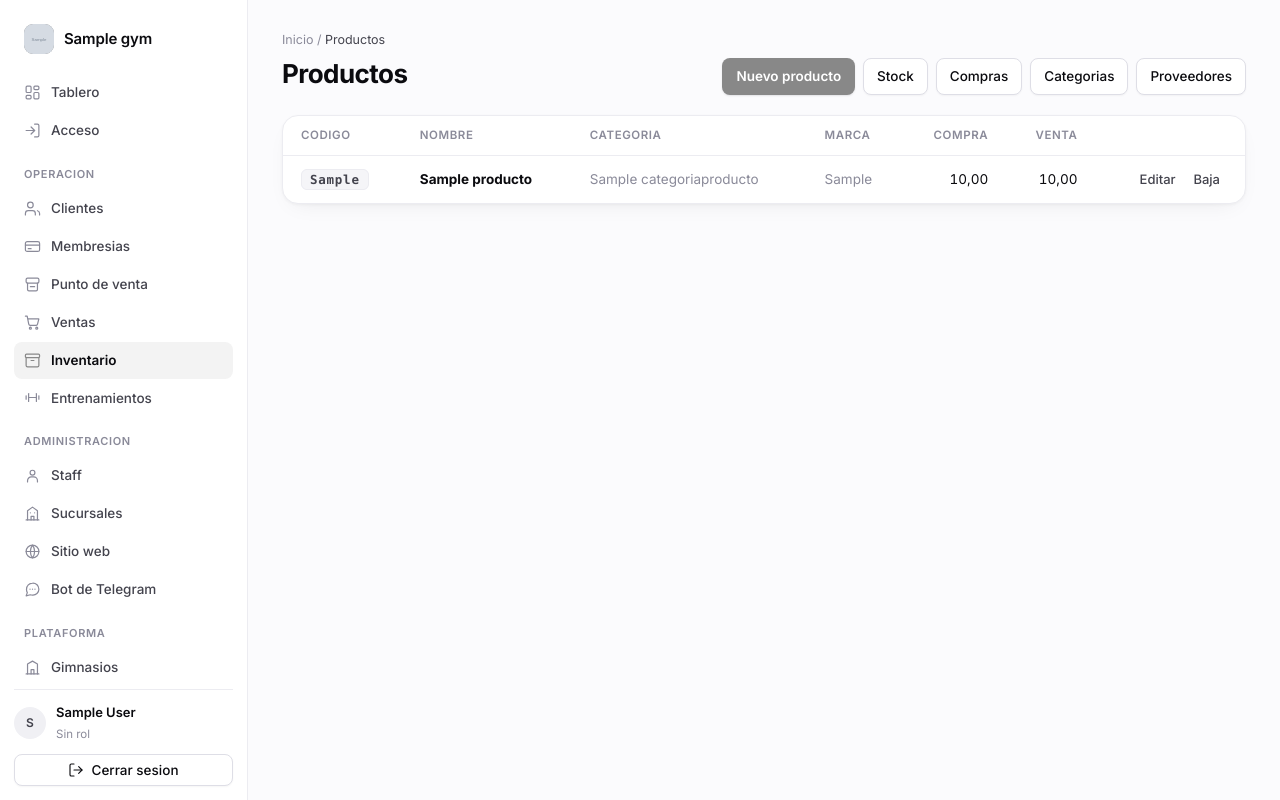
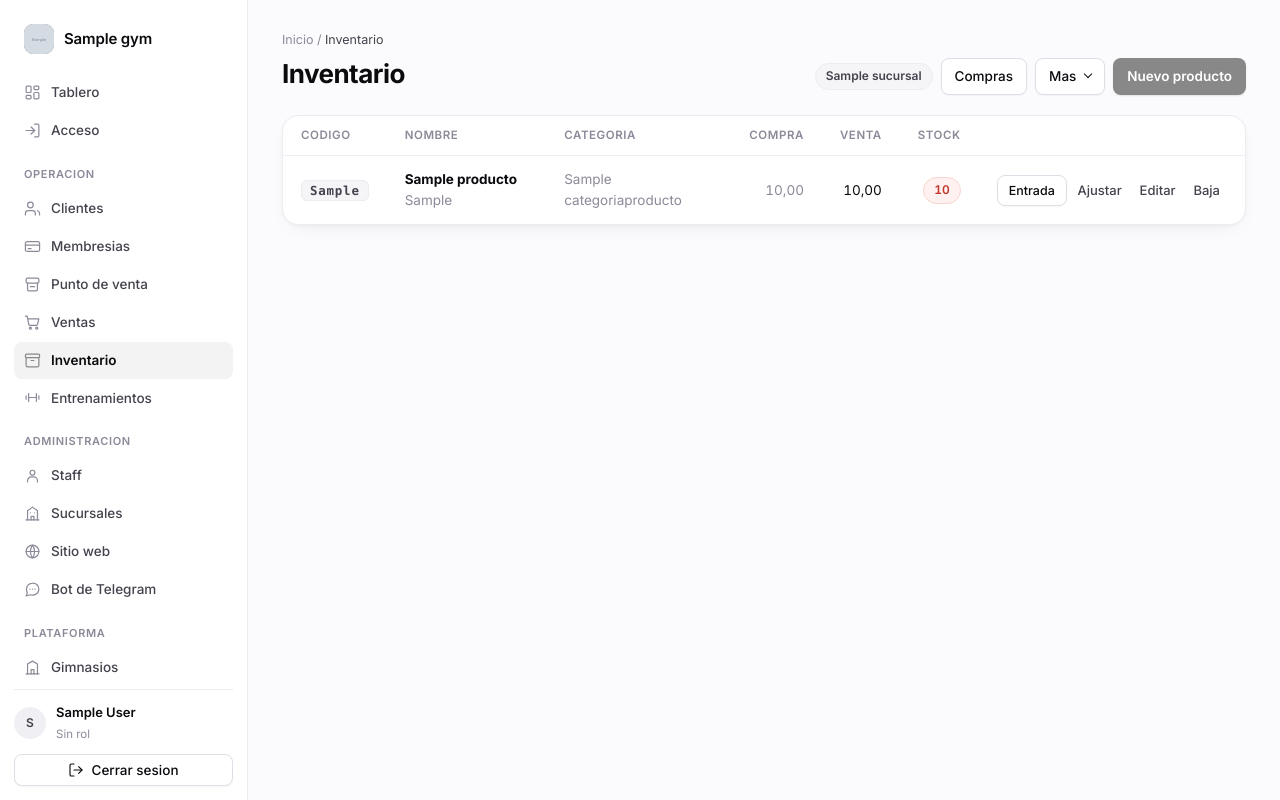
Before and after one commit to Sebas246-droid/django_gym, a Django app: page /inventario/productos/ in a window 1280 px wide. Run offline with Django 5.2, Linux system fonts and the light colour scheme; a user stored in the database is signed in; tables that the repository leaves empty hold one stand-in row (values such as "Sample post"); grey boxes marked "Sample" are stand-in pictures.

Commit message:
Inventario: una sola pantalla y la entrada de mercancia en un paso
Los datos decian lo que estaba pasando: 8 productos y 8 filas de stock, pero
cero compras y cero proveedores. Reabastecer costaba cuatro pasos por la
pantalla de compras, mientras que Ajustar cambiaba la existencia en uno. Con un
camino de cuatro pasos y otro de uno para lo mismo, se usa el de uno, y ese no
deja rastro del costo.

Ahora cada producto tiene Entrada: pide cuantas y a que costo, y levanta la
compra confirmada por detras. La misma idea que ya funciono con el alta. La
compra de varias lineas sigue existiendo para un pedido grande.

Productos y Stock eran la misma lista partida en dos, y nadie quiere ver un
producto sin saber cuantos le quedan. Quedan fusionadas, con selector de
sucursal y el stock en rojo cuando esta bajo el minimo. Una sucursal que no
exista o sea de otro gimnasio cae a la propia, en vez de dejar la pantalla sin
existencias.

De cinco botones arriba quedan tres: categorias y proveedores se configuran una
vez, asi que bajan a un menu. Es un <details>, sin JavaScript.

La logica de la entrada vive en Compra.registrar_entrada, que usan las dos
pantallas en vez de repetirla.

Se agregan las primeras pruebas del inventario: doce, que cubren la entrada
(stock, compra asentada, costo por omision y propio, acumulacion, aislamiento
entre gimnasios) y la pantalla unica.

Co-Authored-By: Claude Opus 5 <noreply@anthropic.com>

```diff
--- a/inventario/urls.py
+++ b/inventario/urls.py
@@ -21,6 +21,11 @@ urlpatterns = [
     path('productos/', views.ProductoListView.as_view(), name='producto_list'),
     path('productos/nuevo/', views.ProductoCreateView.as_view(), name='producto_create'),
     path(
+        'productos/<int:pk>/entrada/',
+        views.EntradaProductoView.as_view(),
+        name='producto_entrada',
+    ),
+    path(
         'productos/<int:pk>/editar/',
         views.ProductoUpdateView.as_view(),
         name='producto_update',
@@ -31,7 +36,6 @@ urlpatterns = [
         name='producto_delete',
     ),
 
-    path('stock/', views.InventarioListView.as_view(), name='inventario_list'),
     path(
         'stock/<int:pk>/ajustar/',
         views.InventarioUpdateView.as_view(),
--- a/inventario/views.py
+++ b/inventario/views.py
@@ -2,13 +2,21 @@ from django.contrib import messages
 from django.db import transaction
 from django.shortcuts import get_object_or_404, redirect
 from django.urls import reverse_lazy
-from django.views.generic import CreateView, DetailView, ListView, UpdateView, View
+from django.views.generic import (
+    CreateView,
+    DetailView,
+    FormView,
+    ListView,
+    UpdateView,
+    View,
+)
 
 from core.mixins import GymFormMixin, GymQuerysetMixin, GymRequiredMixin, SoftDeleteView
 from inventario.forms import (
     CategoriaProductoForm,
     CompraDetalleForm,
     CompraForm,
+    EntradaForm,
     InventarioSucursalForm,
     ProductoAltaForm,
     ProductoForm,
@@ -58,6 +66,11 @@ class CategoriaDeleteView(SoftDeleteView):
 
 
 class ProductoListView(GymQuerysetMixin, ListView):
+    """
+    El catalogo con sus existencias. Antes eran dos pantallas, y nadie quiere
+    ver un producto sin saber cuantos le quedan.
+    """
+
     model = Producto
     template_name = 'inventario/producto_list.html'
     context_object_name = 'productos'
@@ -65,6 +78,89 @@ class ProductoListView(GymQuerysetMixin, ListView):
 
     def get_queryset(self):
         return super().get_queryset().select_related('categoria')
+
+    @property
+    def sucursales(self):
+        return self.gym.sucursales.filter(activo=True).order_by('nombre')
+
+    @property
+    def sucursal(self):
+        """
+        La que se esta viendo. El stock siempre es de una sucursal concreta.
+
+        Una que no exista o sea de otro gimnasio cae a la propia, en vez de
+        dejar la pantalla sin existencias.
+        """
+        pedida = self.request.GET.get('sucursal')
+        if pedida:
+            elegida = self.sucursales.filter(pk=pedida).first()
+            if elegida is not None:
+                return elegida
+        return self.request.user.sucursal or self.sucursales.first()
+
+    def get_context_data(self, **kwargs):
+        ctx = super().get_context_data(**kwargs)
+        sucursal = self.sucursal
+        productos = ctx['productos']
+
+        existencias = {
+            inv.producto_id: inv
+            for inv in InventarioSucursal.objects.filter(
+                sucursal=sucursal, producto__in=productos
+            )
+        }
+        for producto in productos:
+            producto.inventario = existencias.get(producto.pk)
+
+        ctx['sucursales'] = self.sucursales
+        ctx['sucursal'] = sucursal
+        return ctx
+
+
+class EntradaProductoView(GymRequiredMixin, FormView):
+    """
+    Llego mas de algo que ya vendes. Pide cantidad y costo, y deja la compra
+    asentada: asi el stock sube con rastro del dinero, en un solo paso.
+    """
+
+    form_class = EntradaForm
+    template_name = 'core/form.html'
+    success_url = reverse_lazy('inventario:producto_list')
+
+    @property
+    def producto(self):
+        return get_object_or_404(
+            Producto, pk=self.kwargs['pk'], gym=self.gym, activo=True
+        )
+
+    def get_form_kwargs(self):
+        # No es un ModelForm: el gym se pasa a mano, sin GymFormMixin.
+        kwargs = super().get_form_kwargs()
+        kwargs['gym'] = self.gym
+        kwargs['producto'] = self.producto
+        return kwargs
+
+    def get_context_data(self, **kwargs):
+        ctx = super().get_context_data(**kwargs)
+        ctx['titulo'] = f'Entrada de {self.producto.nombre}'
+        return ctx
+
+    def form_valid(self, form):
+        compra = Compra.registrar_entrada(
+            producto=self.producto,
+            sucursal=form.cleaned_data['sucursal'],
+            cantidad=form.cleaned_data['cantidad'],
+            precio=form.cleaned_data.get('precio'),
+            proveedor=form.cleaned_data.get('proveedor'),
+            usuario=self.request.user,
+        )
+        messages.success(
+            self.request,
+            f'Entraron {form.cleaned_data["cantidad"]} de '
+            f'{self.producto.nombre}. Quedan '
+            f'{self.producto.stock_en(compra.sucursal)} en {compra.sucursal}.',
+        )
+        return super().form_valid(form)
 
 
 class ProductoCreateView(GymFormMixin, CreateView):
@@ -81,30 +177,14 @@ class ProductoCreateView(GymFormMixin, CreateView):
         with transaction.atomic():
             respuesta = super().form_valid(form)
             if cantidad:
-                self.compra = self._comprar(
+                self.compra = Compra.registrar_entrada(
                     producto=self.object,
+                    sucursal=form.cleaned_data['sucursal'],
                     cantidad=cantidad,
-                    sucursal=form.cleaned_data['sucursal'],
                     proveedor=form.cleaned_data.get('proveedor'),
+                    usuario=self.request.user,
                 )
         return respuesta
-
-    def _comprar(self, producto, cantidad, sucursal, proveedor):
-        """Deja la entrada asentada como compra confirmada, que es la que mueve stock."""
-        compra = Compra.objects.create(
-            gym=self.gym,
-            sucursal=sucursal,
-            proveedor=proveedor,
-            usuario=self.request.user,
-        )
-        CompraDetalle.objects.create(
-            compra=compra,
-            producto=producto,
-            cantidad=cantidad,
-            precio=producto.precio_compra,
-        )
-        compra.confirmar()
-        return compra
 
     def get_success_url(self):
         compra = getattr(self, 'compra', None)
@@ -132,35 +212,17 @@ class ProductoDeleteView(SoftDeleteView):
 
 
 # --- Stock por sucursal ---------------------------------------------------
-
-
-class InventarioListView(GymRequiredMixin, ListView):
-    model = InventarioSucursal
-    template_name = 'inventario/inventario_list.html'
-    context_object_name = 'inventarios'
-
-    def get_queryset(self):
-        qs = InventarioSucursal.objects.filter(
-            producto__gym=self.gym, producto__activo=True
-        ).select_related('producto', 'sucursal')
-        sucursal_id = self.request.GET.get('sucursal')
-        if sucursal_id:
-            qs = qs.filter(sucursal_id=sucursal_id)
-        return qs
-
-    def get_context_data(self, **kwargs):
-        ctx = super().get_context_data(**kwargs)
-        ctx['sucursales'] = self.gym.sucursales.filter(activo=True)
-        ctx['sucursal_id'] = self.request.GET.get('sucursal', '')
-        return ctx
+#
+# La lista de existencias ya no vive aparte: sale junto al producto en
+# ProductoListView. Aqui solo queda corregir un conteo.
 
 
 class InventarioUpdateView(GymRequiredMixin, UpdateView):
     model = InventarioSucursal
     form_class = InventarioSucursalForm
     template_name = 'core/form.html'
-    success_url = reverse_lazy('inventario:inventario_list')
-    extra_context = {'titulo': 'Ajustar inventario'}
+    success_url = reverse_lazy('inventario:producto_list')
+    extra_context = {'titulo': 'Ajustar existencias'}
 
     def get_queryset(self):
         return InventarioSucursal.objects.filter(producto__gym=self.gym)
--- a/static/css/gympilot.css
+++ b/static/css/gympilot.css
@@ -260,6 +260,42 @@ button { font-family: inherit; }
 
 /* Para las acciones dentro de una fila, donde un boton normal pesa de mas. */
 .btn-mini { padding: 5px 11px; font-size: 12.5px; }
+
+/*
+  Menu para lo que se configura una vez. Es un <details>, asi que abre y cierra
+  sin JavaScript.
+*/
+.o-menu { position: relative; display: inline-block; }
+.o-menu > summary { list-style: none; user-select: none; }
+.o-menu > summary::-webkit-details-marker { display: none; }
+.o-menu > summary::after {
+  content: '';
+  width: 5px; height: 5px;
+  margin-left: 2px;
+  border-right: 1.5px solid currentColor;
+  border-bottom: 1.5px solid currentColor;
+  transform: translateY(-2px) rotate(45deg);
+}
+.o-menu-lista {
+  position: absolute;
+  right: 0;
+  top: calc(100% + 6px);
+  z-index: 20;
+  min-width: 168px;
+  padding: 5px;
+  background: var(--panel);
+  border: 1px solid var(--borde);
+  border-radius: var(--r);
+  box-shadow: var(--sombra-lg);
+}
+.o-menu-lista a {
+  display: block;
+  padding: 8px 11px;
+  border-radius: var(--r-sm);
+  font-size: 13.5px;
+  color: var(--tinta-2);
+}
+.o-menu-lista a:hover { background: #F3F3F7; color: var(--tinta); }
 
 .btn-grande { padding: 11px 20px; font-size: 15px; border-radius: var(--r); }
 
--- a/templates/inventario/categoria_list.html
+++ b/templates/inventario/categoria_list.html
@@ -6,7 +6,7 @@
 
 {% block acciones %}
   <a href="{% url 'inventario:categoria_create' %}" class="btn btn-primario">Nueva categoria</a>
-  <a href="{% url 'inventario:producto_list' %}" class="btn">Productos</a>
+  <a href="{% url 'inventario:producto_list' %}" class="btn">Inventario</a>
 {% endblock %}
 
 {% block content %}
--- a/templates/inventario/compra_list.html
+++ b/templates/inventario/compra_list.html
@@ -6,7 +6,7 @@
 
 {% block acciones %}
   <a href="{% url 'inventario:compra_create' %}" class="btn btn-primario">Nueva compra</a>
-  <a href="{% url 'inventario:inventario_list' %}" class="btn">Stock</a>
+  <a href="{% url 'inventario:producto_list' %}" class="btn">Inventario</a>
 {% endblock %}
 
 {% block content %}
--- a/templates/inventario/producto_list.html
+++ b/templates/inventario/producto_list.html
@@ -1,16 +1,39 @@
 {% extends 'base.html' %}
 
-{% block title %}Productos - GymPilot{% endblock %}
-{% block migas %}/ <span>Productos</span>{% endblock %}
-{% block encabezado %}Productos{% endblock %}
+{% block title %}Inventario - GymPilot{% endblock %}
+{% block migas %}/ <span>Inventario</span>{% endblock %}
+{% block encabezado %}Inventario{% endblock %}
 
+{% comment %}
+Arriba solo lo de todos los dias. Categorias y proveedores se configuran una
+vez y pesaban igual que dar de alta un producto, asi que bajan a un menu.
+{% endcomment %}
 {% block acciones %}
-  <a href="{% url 'inventario:producto_create' %}" class="btn btn-primario">Nuevo producto</a>
-  <a href="{% url 'inventario:inventario_list' %}" class="btn">Stock</a>
   <a href="{% url 'inventario:compra_list' %}" class="btn">Compras</a>
   {% if es_admin %}
-    <a href="{% url 'inventario:categoria_list' %}" class="btn">Categorias</a>
-    <a href="{% url 'inventario:proveedor_list' %}" class="btn">Proveedores</a>
+    <details class="o-menu">
+      <summary class="btn">Mas</summary>
+      <div class="o-menu-lista">
+        <a href="{% url 'inventario:categoria_list' %}">Categorias</a>
+        <a href="{% url 'inventario:proveedor_list' %}">Proveedores</a>
+      </div>
+    </details>
+  {% endif %}
+  <a href="{% url 'inventario:producto_create' %}" class="btn btn-primario">Nuevo producto</a>
+{% endblock %}
+
+{% block acciones_derecha %}
+  {% if sucursales.count > 1 %}
+    <form method="get" class="o-filtros">
+      <select name="sucursal" onchange="this.form.submit()">
+        {% for s in sucursales %}
+          <option value="{{ s.pk }}" {% if s == sucursal %}selected{% endif %}>{{ s.nombre }}</option>
+        {% endfor %}
+      </select>
+      <noscript><button type="submit" class="btn">Ver</button></noscript>
+    </form>
+  {% elif sucursal %}
+    <span class="pill pill-gris">{{ sucursal }}</span>
   {% endif %}
 {% endblock %}
 
@@ -19,20 +42,37 @@
   <table class="o-lista">
     <thead>
       <tr>
-        <th>Codigo</th><th>Nombre</th><th>Categoria</th><th>Marca</th>
-        <th class="num">Compra</th><th class="num">Venta</th><th class="acciones"></th>
+        <th>Codigo</th><th>Nombre</th><th>Categoria</th>
+        <th class="num">Compra</th><th class="num">Venta</th>
+        <th class="num">Stock</th><th class="acciones"></th>
       </tr>
     </thead>
     <tbody>
       {% for p in productos %}
         <tr>
           <td><span class="numero-socio">{{ p.codigo }}</span></td>
-          <td><strong>{{ p.nombre }}</strong></td>
+          <td>
+            <strong>{{ p.nombre }}</strong>
+            {% if p.marca %}<span class="texto-tenue">{{ p.marca }}</span>{% endif %}
+          </td>
           <td class="texto-tenue">{{ p.categoria.nombre }}</td>
-          <td class="texto-tenue">{{ p.marca|default:'-' }}</td>
-          <td class="num">{{ p.precio_compra }}</td>
+          <td class="num texto-tenue">{{ p.precio_compra }}</td>
           <td class="num">{{ p.precio_venta }}</td>
+          <td class="num">
+            {% if p.inventario and not p.inventario.bajo_minimo %}
+              <strong>{{ p.inventario.stock }}</strong>
+            {% else %}
+              {# Sin fila de inventario todavia son cero, que tambien urge. #}
+              <span class="pill pill-alerta">{{ p.inventario.stock|default:0 }}</span>
+            {% endif %}
+          </td>
           <td class="acciones">
+            <a href="{% url 'inventario:producto_entrada' p.pk %}"
+               class="btn btn-mini">Entrada</a>
+            {% if p.inventario %}
+              <a href="{% url 'inventario:inventario_update' p.inventario.pk %}"
+                 class="btn-enlace">Ajustar</a>
+            {% endif %}
             <a href="{% url 'inventario:producto_update' p.pk %}" class="btn-enlace">Editar</a>
             <a href="{% url 'inventario:producto_delete' p.pk %}" class="btn-enlace">Baja</a>
           </td>
--- a/templates/inventario/proveedor_list.html
+++ b/templates/inventario/proveedor_list.html
@@ -6,7 +6,7 @@
 
 {% block acciones %}
   <a href="{% url 'inventario:proveedor_create' %}" class="btn btn-primario">Nuevo proveedor</a>
-  <a href="{% url 'inventario:compra_list' %}" class="btn">Compras</a>
+  <a href="{% url 'inventario:producto_list' %}" class="btn">Inventario</a>
 {% endblock %}
 
 {% block content %}
```
Also changed, not shown: inventario/forms.py (+43 -0 lines), inventario/models.py (+27 -0 lines), inventario/tests.py (added, +156 -0 lines), templates/inventario/inventario_list.html (deleted, +0 -62 lines).
